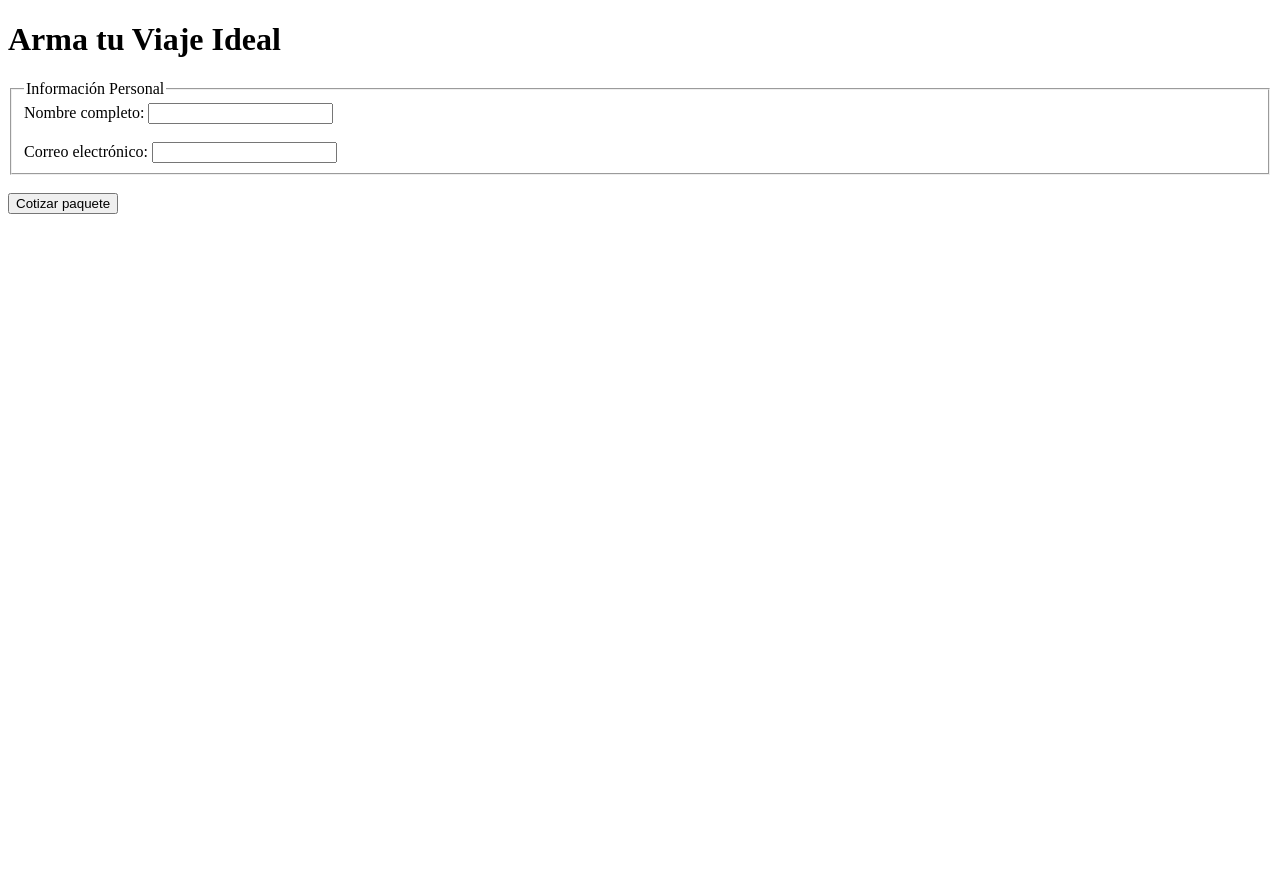
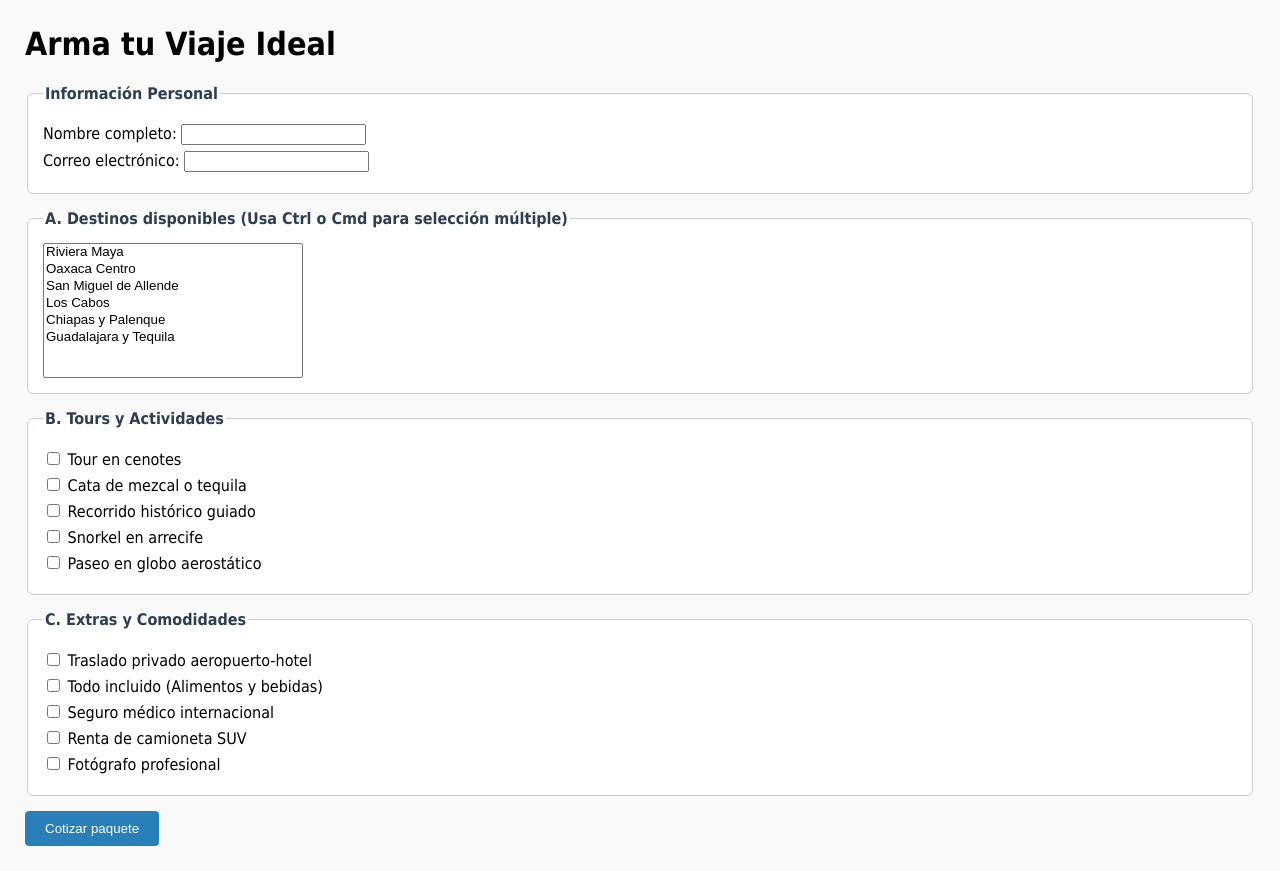
Before and after one commit to Marco112409/cotizador-viajes-php, a PHP site: page /formulario_paquete.php in a window 1280 px wide. Before the commit the page ends 214 px from the top, so only its background shows below. Run offline with PHP 8.4, Linux system fonts and the light colour scheme.

Commit message:
Agregue destinos múltiples, actividades y servicios con estilos CSS

```diff
--- a/formulario_paquete.php
+++ b/formulario_paquete.php
@@ -3,16 +3,55 @@
 <head>
     <meta charset="UTF-8">
     <title>Cotizador de Viajes</title>
+    <style>
+        body { font-family: Tahoma, sans-serif; margin: 25px; background-color: #f9f9f9; }
+        fieldset { background: #fff; margin-bottom: 15px; padding: 15px; border: 1px solid #ccc; border-radius: 6px; }
+        legend { font-weight: bold; color: #2c3e50; }
+        label { display: block; margin: 6px 0; }
+        select { width: 260px; height: 135px; }
+        button { background: #2980b9; color: white; border: none; padding: 10px 20px; border-radius: 4px; cursor: pointer; }
+    </style>
 </head>
 <body>
     <h1>Arma tu Viaje Ideal</h1>
     <form action="procesar_paquete.php" method="POST">
+
         <fieldset>
             <legend>Información Personal</legend>
-            <label>Nombre completo: <input type="text" name="cliente_nombre" required></label><br><br>
+            <label>Nombre completo: <input type="text" name="cliente_nombre" required></label>
             <label>Correo electrónico: <input type="email" name="cliente_correo" required></label>
         </fieldset>
-        <br>
+
+        <fieldset>
+            <legend>A. Destinos disponibles (Usa Ctrl o Cmd para selección múltiple)</legend>
+            <select name="lista_destinos[]" multiple>
+                <option value="Riviera Maya">Riviera Maya</option>
+                <option value="Oaxaca Centro">Oaxaca Centro</option>
+                <option value="San Miguel de Allende">San Miguel de Allende</option>
+                <option value="Los Cabos">Los Cabos</option>
+                <option value="Chiapas y Palenque">Chiapas y Palenque</option>
+                <option value="Guadalajara y Tequila">Guadalajara y Tequila</option>
+            </select>
+        </fieldset>
+
+        <fieldset>
+            <legend>B. Tours y Actividades</legend>
+            <label><input type="checkbox" name="lista_actividades[]" value="Tour en cenotes"> Tour en cenotes</label>
+            <label><input type="checkbox" name="lista_actividades[]" value="Cata de mezcal o tequila"> Cata de mezcal o tequila</label>
+            <label><input type="checkbox" name="lista_actividades[]" value="Recorrido histórico guiado"> Recorrido histórico guiado</label>
+            <label><input type="checkbox" name="lista_actividades[]" value="Snorkel en arrecife"> Snorkel en arrecife</label>
+            <label><input type="checkbox" name="lista_actividades[]" value="Paseo en globo aerostático"> Paseo en globo aerostático</label>
+        </fieldset>
+
+        <fieldset>
+            <legend>C. Extras y Comodidades</legend>
+            <label><input type="checkbox" name="lista_servicios[]" value="Traslado privado aeropuerto-hotel"> Traslado privado aeropuerto-hotel</label>
+            <label><input type="checkbox" name="lista_servicios[]" value="Todo incluido (Alimentos y bebidas)"> Todo incluido (Alimentos y bebidas)</label>
+            <label><input type="checkbox" name="lista_servicios[]" value="Seguro médico internacional"> Seguro médico internacional</label>
+            <label><input type="checkbox" name="lista_servicios[]" value="Renta de camioneta SUV"> Renta de camioneta SUV</label>
+            <label><input type="checkbox" name="lista_servicios[]" value="Fotógrafo profesional"> Fotógrafo profesional</label>
+        </fieldset>
+
         <button type="submit">Cotizar paquete</button>
     </form>
 </body>
```
